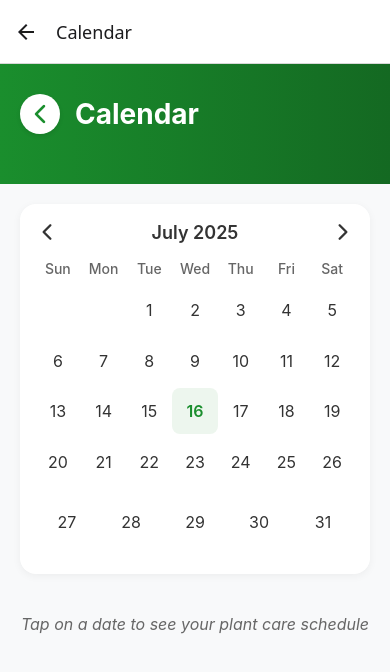
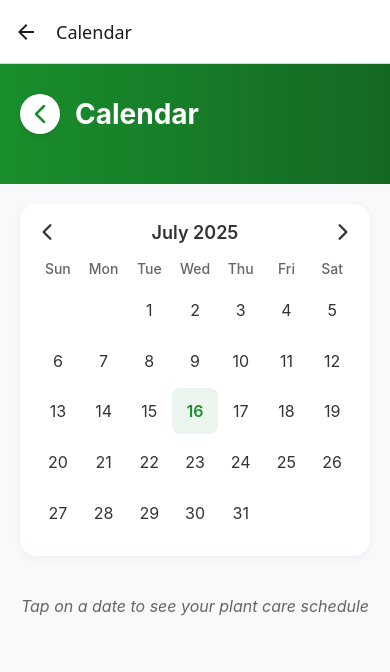
Before and after one commit to Hootanica/Hootanica, a React Native app: screen /Calendar in a window 390 px wide. Shown: the top 672 px of the page. Built offline with nearby package versions, Linux system fonts and the light colour scheme.

Commit message:
fix calendar day alignment

```diff
--- a/src/screens/Calendar.js
+++ b/src/screens/Calendar.js
@@ -105,6 +105,10 @@ const renderCalendar = () => {
 
   // Push the last incomplete week
   if (week.length > 0) {
+    while (week.length < 7) {
+      week.push(<View key={`empty-end-${week.length}`} style={styles.calendarDay} />);
+    }
+
     calendar.push(
       <View key="last-week" style={styles.calendarWeek}>
         {week}
```
